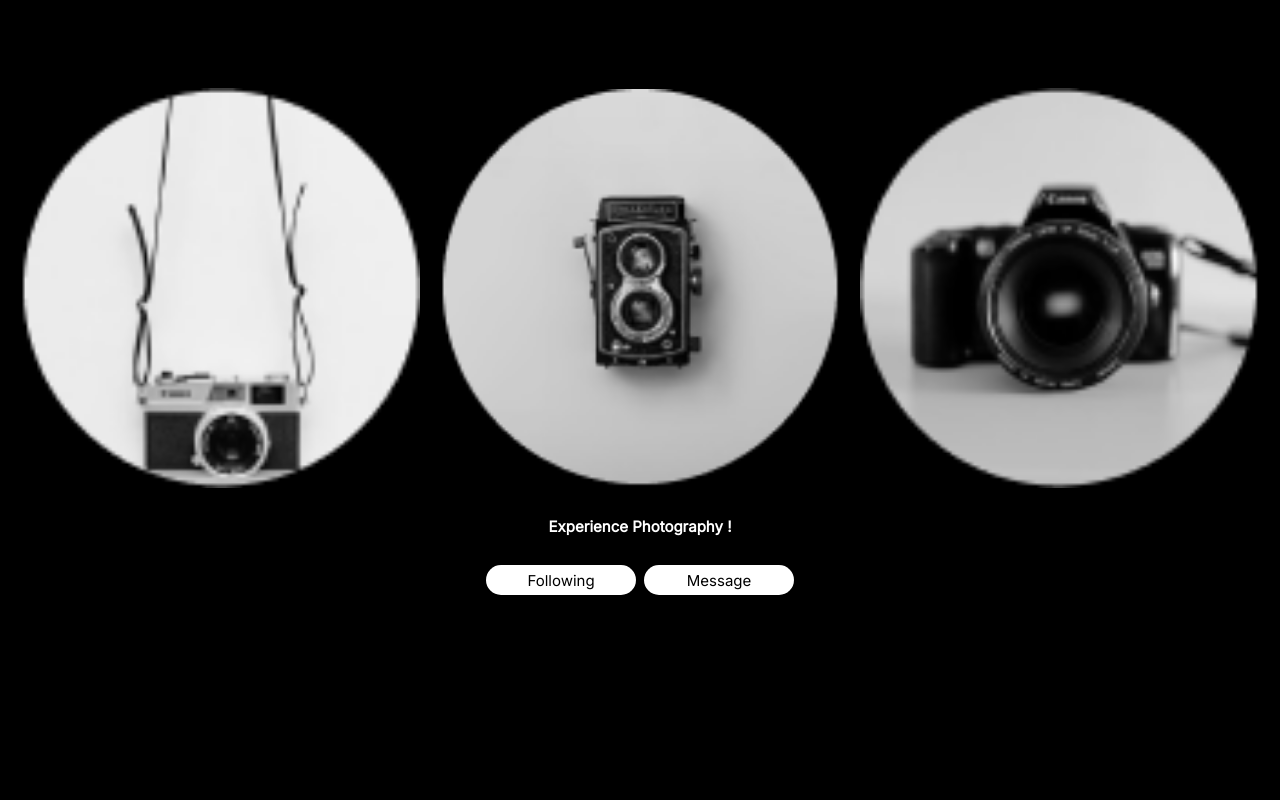
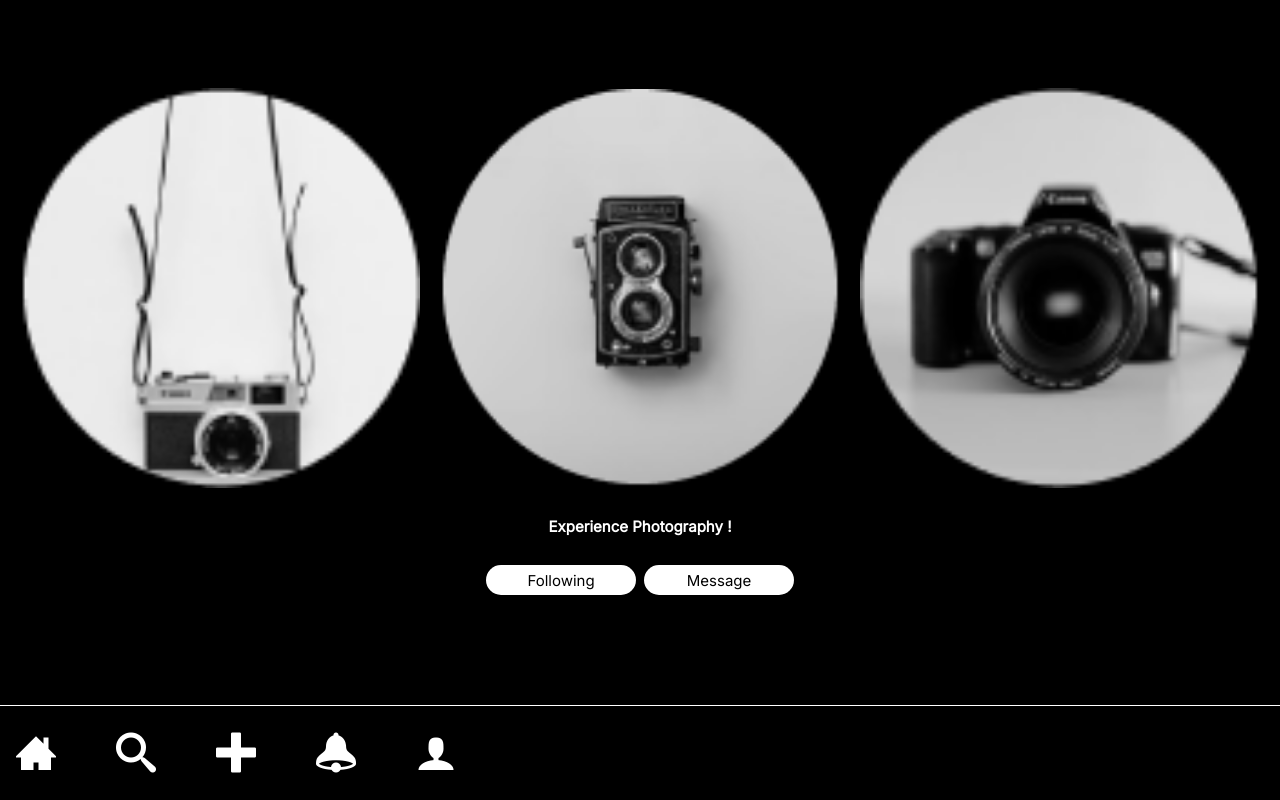
Before and after one commit to hyesom2642/Darkmode, a website: page index.html in a window 1280 px wide. Drawn offline with nearby package versions, Linux system fonts and the light colour scheme; files that its build step writes are made by us from their sources; files whose address does not match are found by name.

Commit message:
Styling footer

```diff
--- /dev/null
+++ b/styles/layouts/_footer.scss
@@ -0,0 +1,35 @@
+.footer {
+  position: fixed;
+  left: 0;
+  bottom: 0;
+  width: 100%;
+  height: 95px;
+  padding: 0 16px;
+  border-top: 1px solid #fff;
+
+  &-list {
+    display: flex;
+    align-items: center;
+    height: 95px;
+  }
+
+  &-item {
+    width: 50px;
+    height: auto;
+    margin-right: 50px;
+    transition: opacity 0.3s ease-in-out;
+
+    &:last-child {
+      margin-right: 0;
+    }
+
+    &:hover {
+      opacity: 0.7;
+    }
+
+    i {
+      font-size: 40px;
+      color: #fff;
+    }
+  }
+}
--- a/styles/main.scss
+++ b/styles/main.scss
@@ -4,3 +4,4 @@
 
 @import './layouts/grid';
 @import './layouts/header';
+@import './layouts/footer';
```
